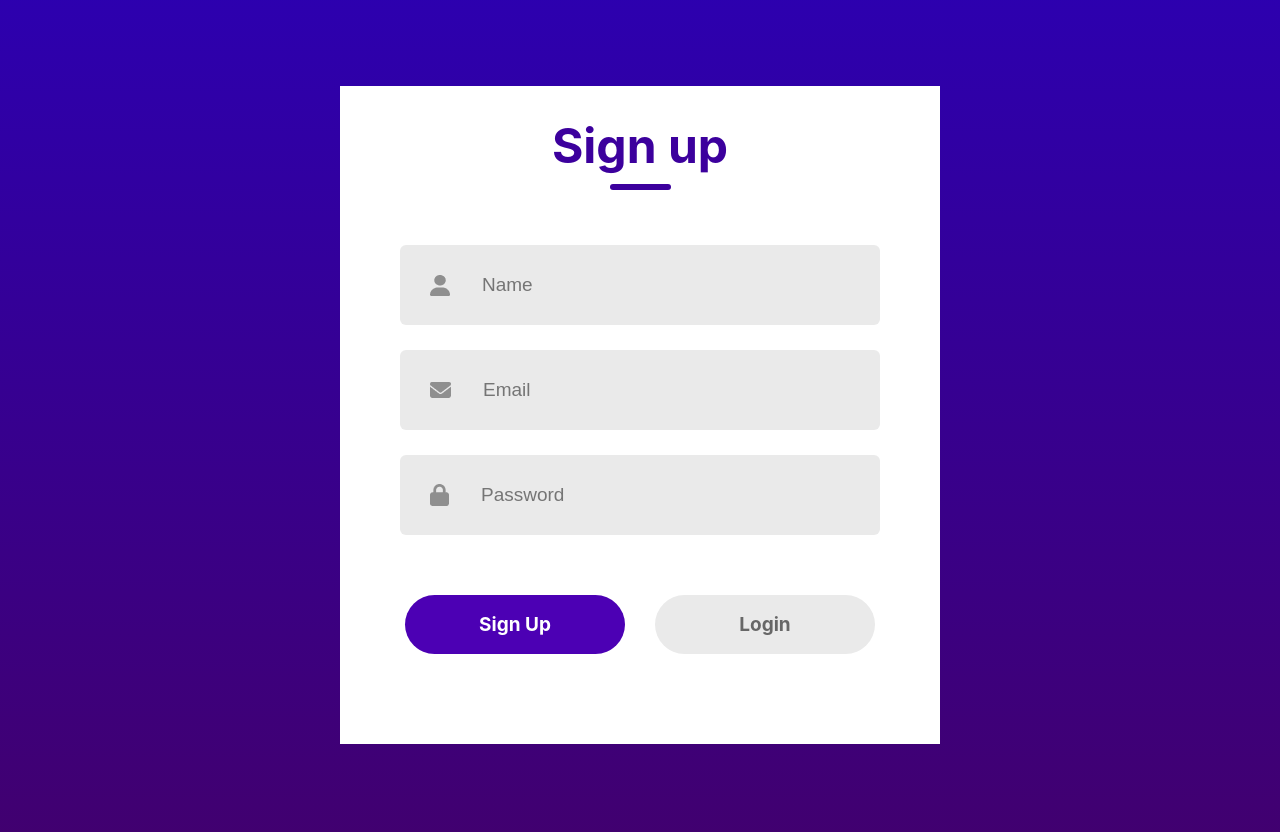
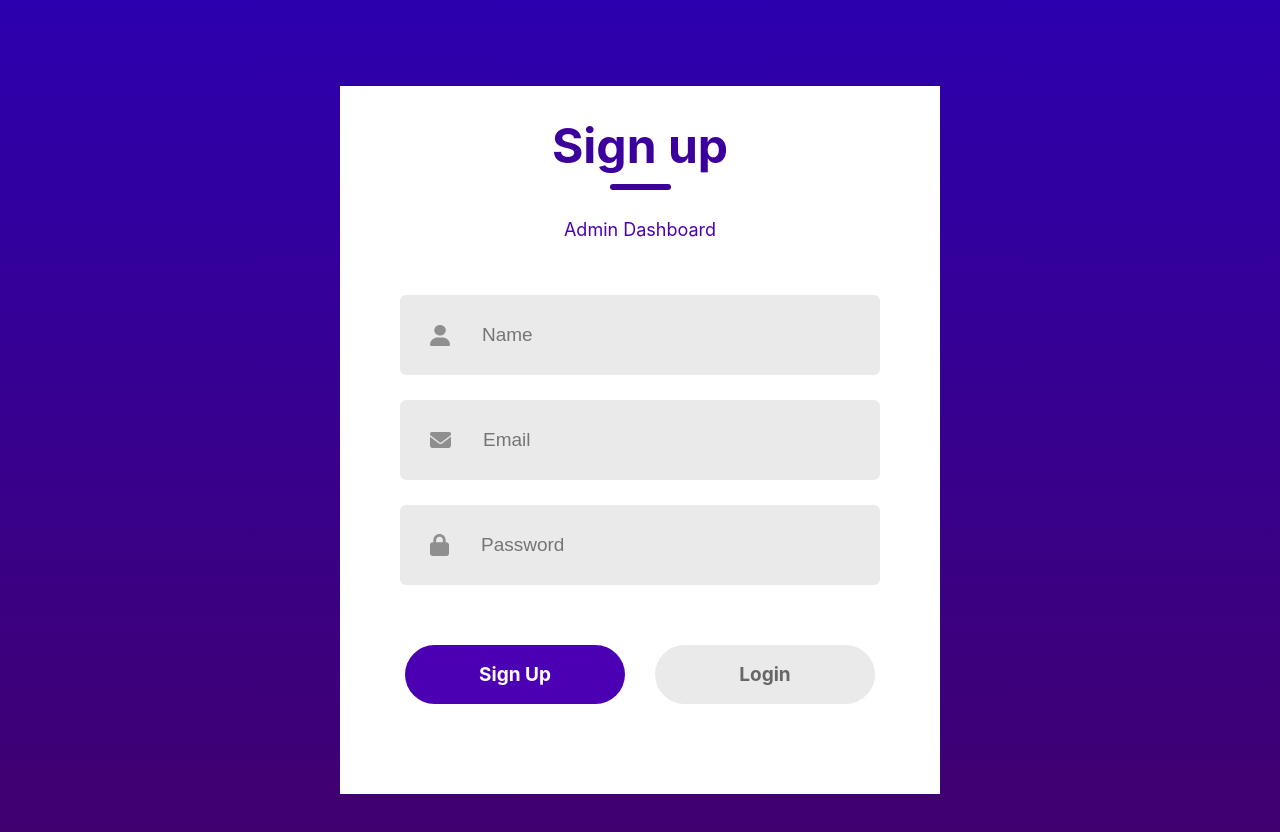
Before and after one commit to ndgh1606/login, a React (Create React App) app: page / in a window 1280 px wide. Shown: the part 114-946 px from the top of the page. Built offline with nearby package versions, Linux system fonts and the light colour scheme.

Commit message:
admin Dashboard

```diff
--- a/package.json
+++ b/package.json
@@ -8,6 +8,7 @@
         "@testing-library/user-event": "^13.5.0",
         "react": "^18.2.0",
         "react-dom": "^18.2.0",
+        "react-router-dom": "^6.22.2",
         "react-scripts": "5.0.1",
         "web-vitals": "^2.1.4"
     },
--- a/src/App.js
+++ b/src/App.js
@@ -1,14 +1,20 @@
 import logo from './logo.svg';
 import './App.css';
 import Loginsignup from './Components/LoginSignup/Loginsignup';
-
-function App() {
-    return ( <
-        div >
-        <
-        Loginsignup / >
-        <
-        /div>
+import Admin from './Components/Admindashboard/Admindashboard';
+import  {BrowserRouter,Routes,Route, Outlet} from 'react-router-dom';
+function App()
+ {
+    return (
+        <BrowserRouter>
+        <Routes>
+  <Route path="/" element={<Loginsignup/>}/>
+  <Route path="/admin" element={<Admin/>}/>
+</Routes>
+        <div>
+            <Outlet></Outlet>
+        </div>
+        </BrowserRouter>
     );
 }
 
--- /dev/null
+++ b/src/Components/Admindashboard/Admindashboard.css
@@ -0,0 +1,35 @@
+.header {
+    display: flex;
+    flex-direction: column;
+    align-items: center;
+    gap: 9px;
+    width: 100%;
+    margin-top: 30px;
+}
+
+.text {
+    color: #3c009d;
+    font-size: 48px;
+    font-weight: 700;
+}
+
+.underline {
+    width: 61px;
+    height: 6px;
+    background: #3c009d;
+    border-radius: 9px;
+}
+
+.admin-link {
+    color: #4c00b4;
+    font-size: 18px;
+    cursor: pointer;
+    text-decoration: none;
+    /* Loại bỏ gạch chân */
+    margin-top: 20px;
+}
+
+.admin-link:hover {
+    text-decoration: underline;
+    /* Gạch chân khi rê chuột qua */
+}
--- /dev/null
+++ b/src/Components/Admindashboard/Admindashboard.jsx
@@ -0,0 +1,17 @@
+import React from 'react'
+import './Admindashboard.css'
+export const Admindashboard = () => {
+  return (
+    <div className='admin-container'>
+        <div className="sidebar">
+            <h2>Admin Dashboard</h2>
+            <ul>
+                <li>Create Account</li>
+            </ul>
+        </div>
+        <div className="content"></div>
+    </div>
+  )
+}
+
+export default Admindashboard;
--- a/src/Components/LoginSignup/Loginsignup.jsx
+++ b/src/Components/LoginSignup/Loginsignup.jsx
@@ -3,18 +3,20 @@ import './LoginSignup.css';
 import user_icon from '../Assets/person.png';
 import email_icon from '../Assets/email.png';
 import password_icon from '../Assets/password.png';
+import { Link } from 'react-router-dom'; // Import Link from React Router
 
 export const Loginsignup = () => {
     const [action, setAction] = useState('Sign up');
     const handleActionChange = (newAction) => {
         setAction(newAction);
     };
-
     return (
         <div className='container'>
             <div className='header'>
                 <div className="text">{action}</div>
                 <div className="underline"></div>
+                <Link to="/admin" className="admin-link">Admin Dashboard</Link>
+
             </div>
             <div className="inputs">
                 {action==='Login'?<div></div>:<div className="input">
```
Also changed, not shown: 1 other file (tests, documents, lock files or other folders). Lines whose indentation alone changed are shown as unchanged.
